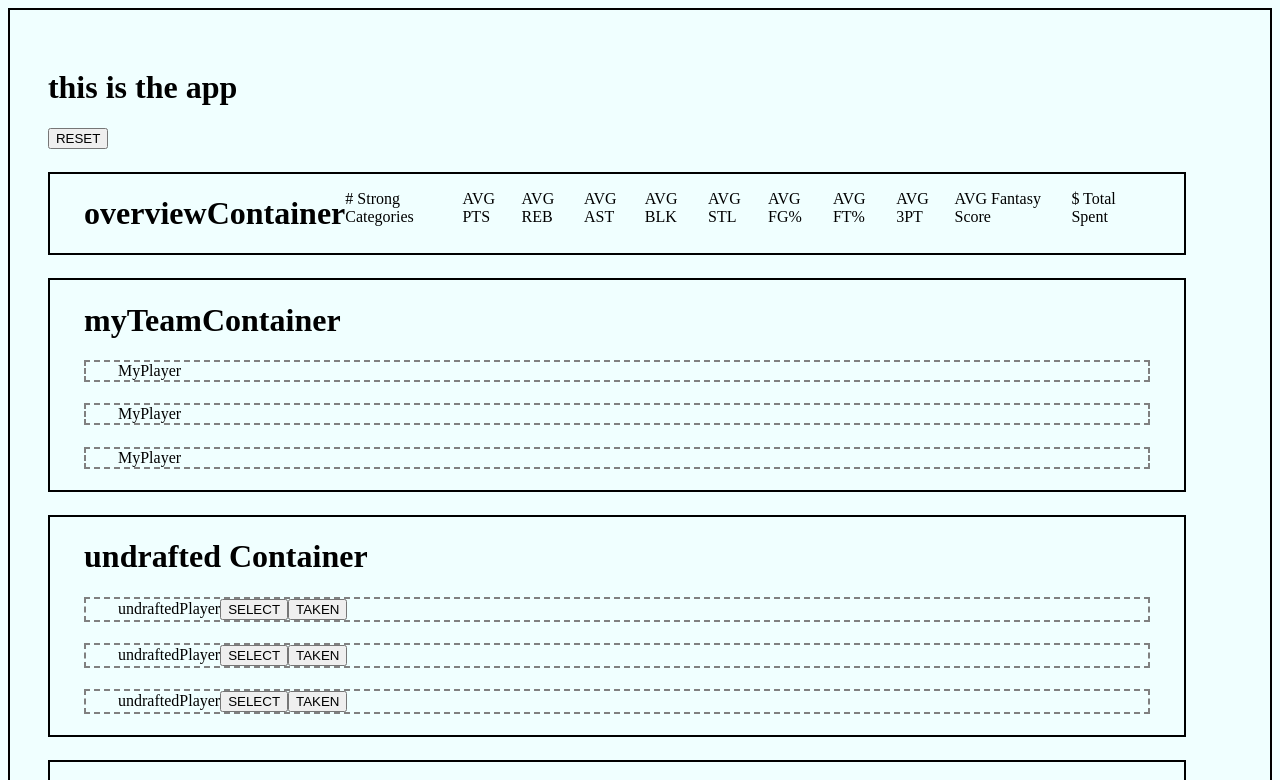
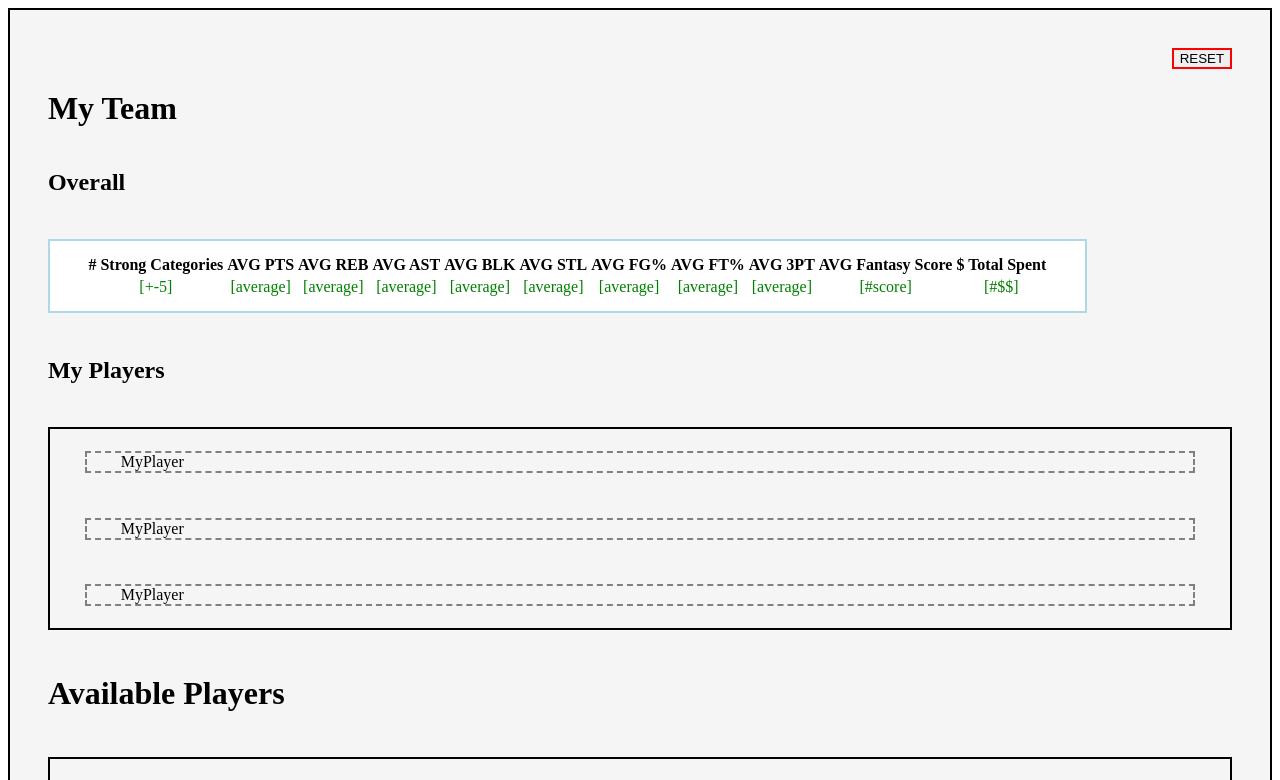
Before and after one commit to tori-obregon/soloproject_draftassistant, a React app: page / in a window 1280 px wide. Shown: the top 780 px of the page. Built offline with nearby package versions, Linux system fonts and the light colour scheme.

Commit message:
overallContainer initial CSS complete

```diff
--- a/src/app.jsx
+++ b/src/app.jsx
@@ -11,11 +11,14 @@ import PlayerSelectionPopUp from './playerSelectionPopUp.jsx';
 
 export default function App() {
   return (
-    <div>
-      <h1>this is the app</h1>
-      <button>RESET</button>
+    <div id='app'>
+      <button id='resetBtn'>RESET</button>
+      <h1>My Team</h1>
+      <h2>Overall</h2>
       <OverviewContainer />
+      <h2>My Players</h2>
       <MyTeamContainer />
+      <h1>Available Players</h1>
       <UndraftedContainer />
       <PlayerSelectionPopUp />
     </div>
@@ -23,5 +26,5 @@ export default function App() {
   )
 }
 
-const root = createRoot(document.querySelector('#app'));
+const root = createRoot(document.querySelector('#root'));
 root.render(<App />,);
--- a/src/index.html
+++ b/src/index.html
@@ -6,6 +6,6 @@
     <title>Draft Assistant</title>
 </head>
 <body>
-    <main id="app"></main>
+    <main id="root"></main>
 </body>
 </html>
--- a/src/myTeam/myTeamContainer.jsx
+++ b/src/myTeam/myTeamContainer.jsx
@@ -3,12 +3,11 @@ import MyPlayer from './myPlayer.jsx';
 
 export default function MyTeamContainer() {
   return (
-    <div id='myTeamContainer'>
-      <h1>myTeamContainer</h1>
+    <span id='myTeamContainer'>
       <MyPlayer />
       <MyPlayer />
       <MyPlayer />
-    </div>
+    </span>
 
   )
 }
--- a/src/myTeam/overviewContainer.jsx
+++ b/src/myTeam/overviewContainer.jsx
@@ -3,18 +3,34 @@ import React from 'react'
 export default function OverviewContainer() {
   return (
     <div id='overviewContainer'>
-      <h1>overviewContainer</h1>
-      <p># Strong Categories</p>
-      <p>AVG PTS</p>
-      <p>AVG REB</p>
-      <p>AVG AST</p>
-      <p>AVG BLK</p>
-      <p>AVG STL</p>
-      <p>AVG FG%</p>
-      <p>AVG FT%</p>
-      <p>AVG 3PT</p>
-      <p>AVG Fantasy Score</p>
-      <p>$ Total Spent</p>
+      <table>
+        <tr>
+          <th># Strong Categories</th>
+          <th>AVG PTS</th>
+          <th>AVG REB</th>
+          <th>AVG AST</th>
+          <th>AVG BLK</th>
+          <th>AVG STL</th>
+          <th>AVG FG%</th>
+          <th>AVG FT%</th>
+          <th>AVG 3PT</th>
+          <th>AVG Fantasy Score</th>
+          <th>$ Total Spent</th>
+        </tr>
+        <tr>
+          <td>[+-5]</td>
+          <td>[average]</td>
+          <td>[average]</td>
+          <td>[average]</td>
+          <td>[average]</td>
+          <td>[average]</td>
+          <td>[average]</td>
+          <td>[average]</td>
+          <td>[average]</td>
+          <td>[#score]</td>
+          <td>[#$$]</td>
+        </tr>
+      </table>
     </div>
   )
 }
--- a/src/style.scss
+++ b/src/style.scss
@@ -1,43 +1,69 @@
-body {
-    background-color: azure;
-}
-
 #app {
     display: flex;
     flex-direction: column;
     align-items: flex-start;
 
     border: 2px solid black;
+    background-color: whitesmoke;
     padding: 3%;
+}
+
+#resetBtn {
+    align-self: flex-end;
+
+    border: 2px solid red;
+
 }
 
 #overviewContainer {
     display: flex;
 
-    border: 2px solid black;
-    padding: 0 3%;
+    border: 2px solid lightblue;
+    background-color: white;
+    box-sizing: border-box;
+    padding: 1% 3%;
     margin: 2% 0;
 }
 
+th, td {
+    text-align: center;
+}
+
+td {
+    color: green;
+}
+
 #myTeamContainer {
+    display: flex;
+    flex-direction: column;
+
     border: 2px solid black;
+    box-sizing: border-box;
     padding: 0 3%;
     margin: 2% 0;
+    width: 100%;
+
 }
 
 #myPlayer {
+
     border: 2px dashed grey;
     padding: 0 3%;
     margin: 2% 0;
 }
 
 #undraftedContainer {
+
     border: 2px solid black;
+    box-sizing: border-box;
     padding: 0 3%;
     margin: 2% 0;
+    width: 100%;
 }
 
 #undraftedPlayer {
+    display: flex;
+
     border: 2px dashed grey;
     padding: 0 3%;
     margin: 2% 0;
--- a/src/undrafted/undraftedContainer.jsx
+++ b/src/undrafted/undraftedContainer.jsx
@@ -4,7 +4,6 @@ import UndraftedPlayer from './undraftedPlayer.jsx';
 export default function UndraftedContainer() {
   return (
     <div id='undraftedContainer'>
-        <h1>undrafted Container</h1>
         <UndraftedPlayer />
         <UndraftedPlayer />
         <UndraftedPlayer />
```
